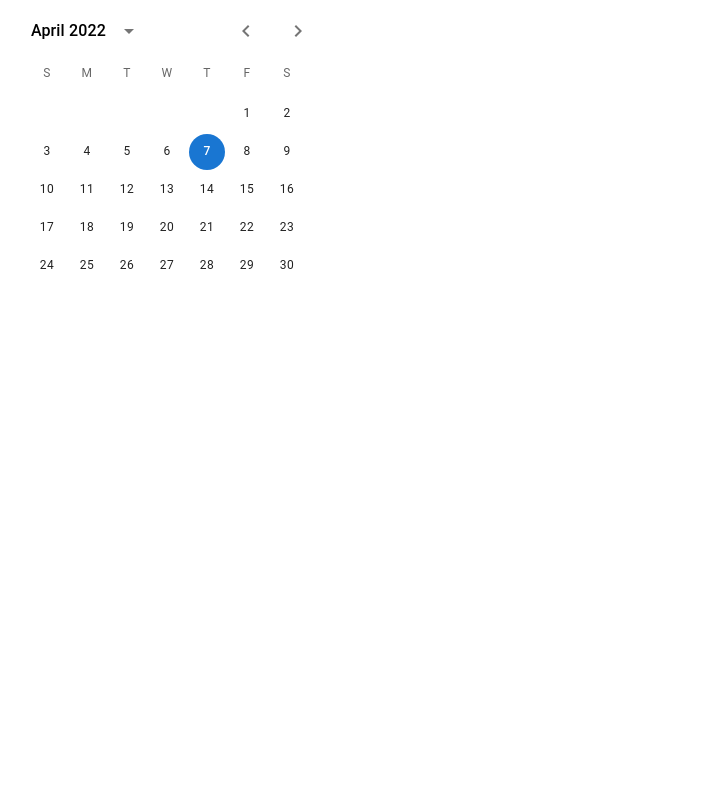
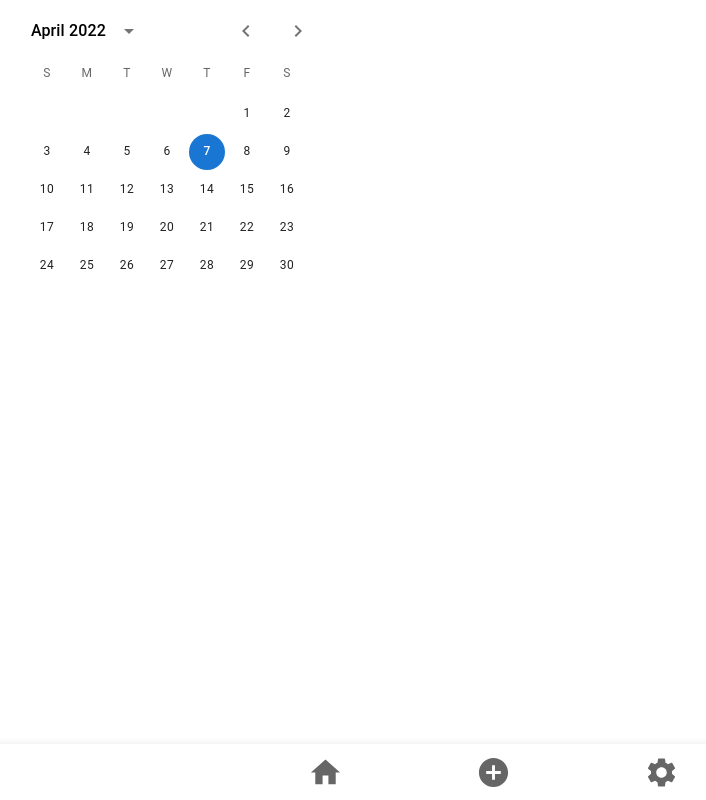
Before and after one commit to ehsanmmd/planner, a Next.js app: page / in a window 1280 px wide. Shown: the whole page, without its empty margins (147-853 px from the left). Built offline with nearby package versions, Linux system fonts and the light colour scheme.

Commit message:
feat: add buttom navigation

```diff
--- a/pages/index.js
+++ b/pages/index.js
@@ -2,10 +2,19 @@ import * as React from "react";
 import dayjs from "dayjs";
 import { CalendarPicker, LocalizationProvider } from "@mui/x-date-pickers";
 import { AdapterDayjs } from "@mui/x-date-pickers/AdapterDayjs";
-import { Grid } from "@mui/material";
+import {
+  BottomNavigation,
+  BottomNavigationAction,
+  Grid,
+  Paper,
+} from "@mui/material";
+import HomeIcon from "@mui/icons-material/Home";
+import AddCircleIcon from "@mui/icons-material/AddCircle";
+import SettingsIcon from "@mui/icons-material/Settings";
 
 export default function Home() {
   const [date, setDate] = React.useState(dayjs("2022-04-07"));
+  const [value, setValue] = React.useState(0);
 
   return (
     <>
@@ -21,6 +30,23 @@ export default function Home() {
           </Grid>
         </Grid>
       </LocalizationProvider>
+
+      <Paper
+        sx={{ position: "fixed", bottom: 0, left: 0, right: 0 }}
+        elevation={3}
+      >
+        <BottomNavigation
+          showLabels
+          // value={value}
+          // onChange={(event, newValue) => {
+          //   setValue(newValue);
+          // }}
+        >
+          <BottomNavigationAction icon={<HomeIcon fontSize="large" />} />
+          <BottomNavigationAction icon={<AddCircleIcon fontSize="large" />} />
+          <BottomNavigationAction icon={<SettingsIcon fontSize="large" />} />
+        </BottomNavigation>
+      </Paper>
     </>
   );
 }
```
